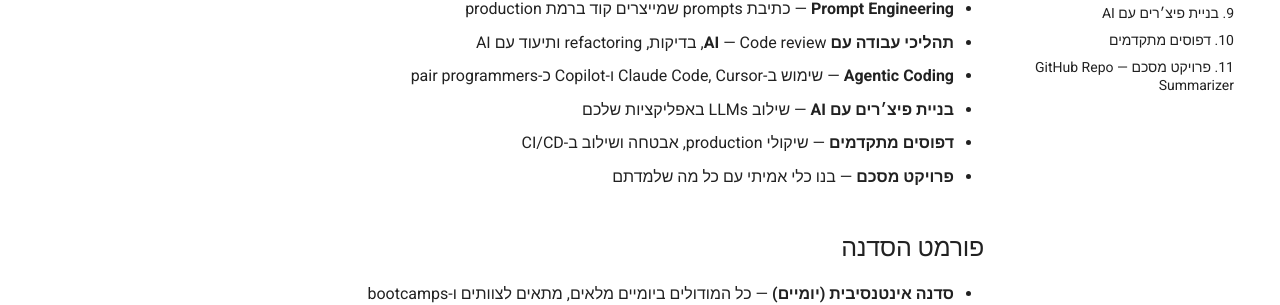
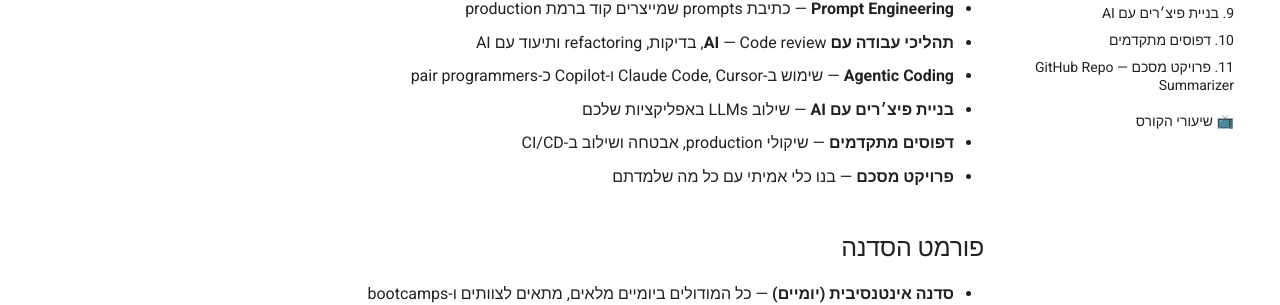
Before and after one commit to tzvimg/ai-course-workshop, an MkDocs documentation site: the page built from docs/index.md, in a window 1280 px wide. Shown: the part 494-799 px from the top of the page. Built offline with MkDocs 1.6.1 and Material for MkDocs 9.7.7, drawn with Linux system fonts in a browser that asks for light colours.

Commit message:
Add course lessons link to navbar
Co-Authored-By: Claude Opus 4.6 <noreply@anthropic.com>

```diff
--- a/mkdocs.yml
+++ b/mkdocs.yml
@@ -73,3 +73,4 @@ nav:
     - "9. בניית פיצ׳רים עם AI": modules/09-building-ai-features.md
     - "10. דפוסים מתקדמים": modules/10-advanced-patterns.md
     - "11. פרויקט מסכם — GitHub Repo Summarizer": modules/11-final-project.md
+  - "📺 שיעורי הקורס": "https://go.merling.co.il/ai-presentation/"
```
